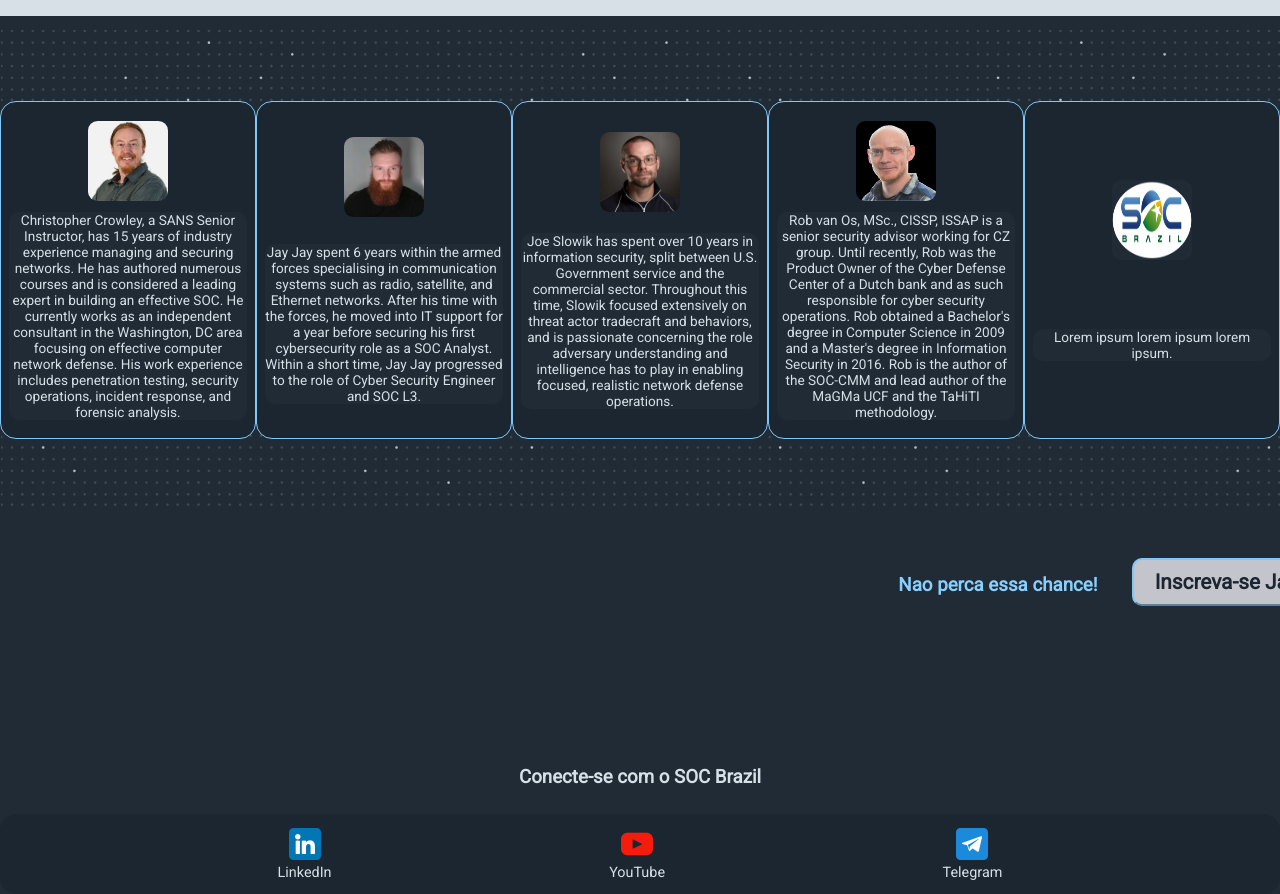
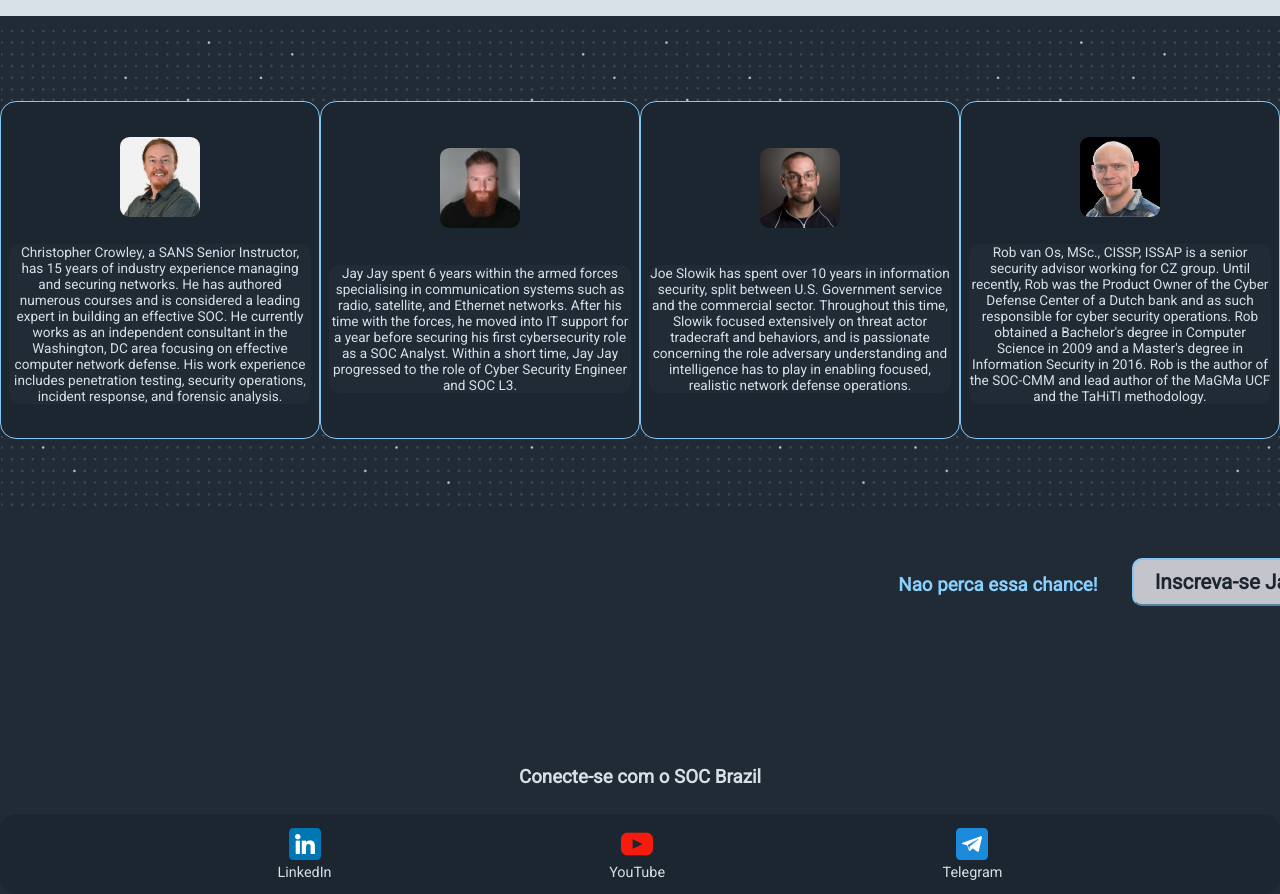
Before and after one commit to Tathy-Max/socBrazilProject, a React (Create React App) app: page / in a window 1280 px wide. Shown: the part 1898-2792 px from the top of the page. Built offline with nearby package versions, Linux system fonts and the light colour scheme.

Commit message:
bio cards info done

```diff
--- a/src/components/BioS/index.js
+++ b/src/components/BioS/index.js
@@ -6,13 +6,17 @@ export function BioS({ speakers }) {
 	return (
 		<div className={style.bioContainerDiv} id="convidados">
 			<>
-				{bio.map((speakers) => {
+				{bio
+					.filter((speakersF) => {
+						return speakersF.aboutS !== 'nao';
+					})
+					.map((speakersF) => {
 						return (
 							<>
 								<div className={style.bioSDiv}>
-								<img src={`${speakers.imageS}`} alt="speakers logo" />
+									<img src={`${speakersF.imageS}`} alt="speakers logo" />
 									{/* <h4>{speakers.name}</h4> */}
-								<p>{speakers.aboutS}</p>
+									<p>{speakersF.aboutS}</p>
 								</div>
 							</>
 						);
--- a/src/speakers.json
+++ b/src/speakers.json
@@ -43,7 +43,7 @@
 		"day": "Sex 09/12",
 		"imageS": "./assets/logoSocNav.png",
 		"name": "Chris C, Jay J, Joe S",
-		"aboutS": "Lorem ipsum lorem ipsum lorem ipsum.",
+		"aboutS": "nao",
 		"topicS": "SOC WorldWide - Do's and Don'ts on SOC Management",
 		"imageC": "./assets/happyHour.png",
 		"link": "",
```
Lines whose indentation alone changed are shown as unchanged.
